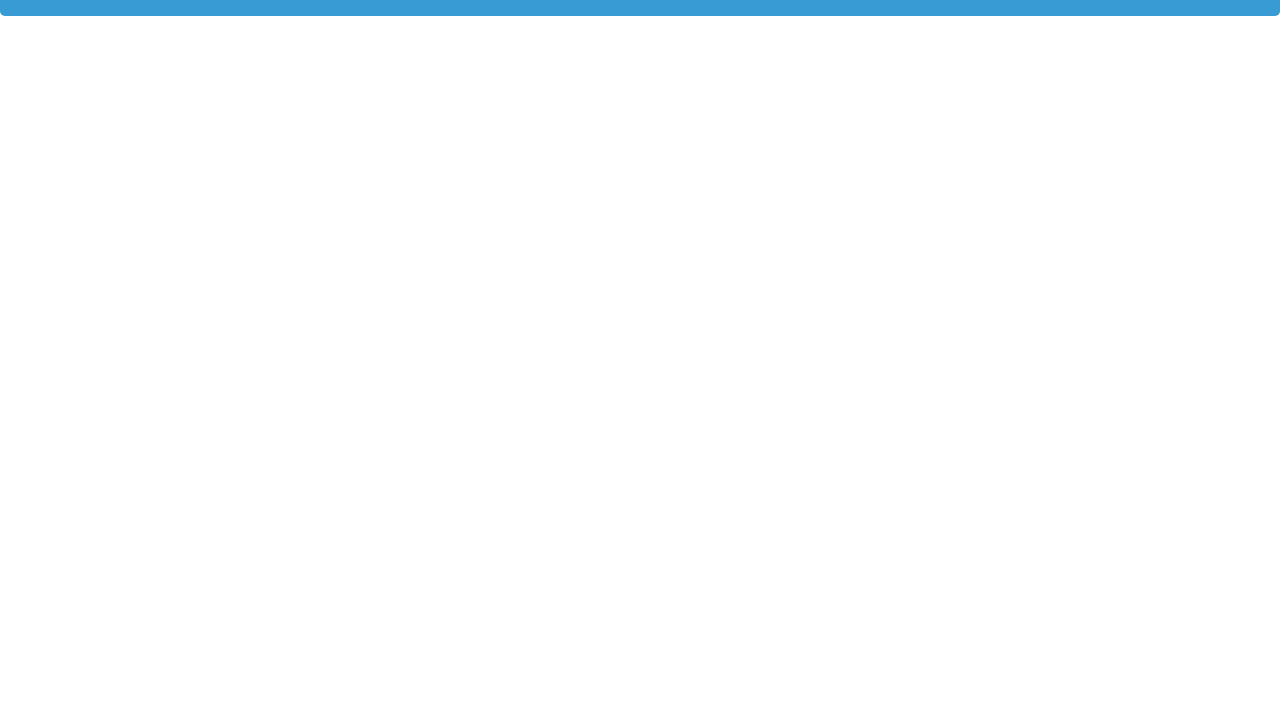
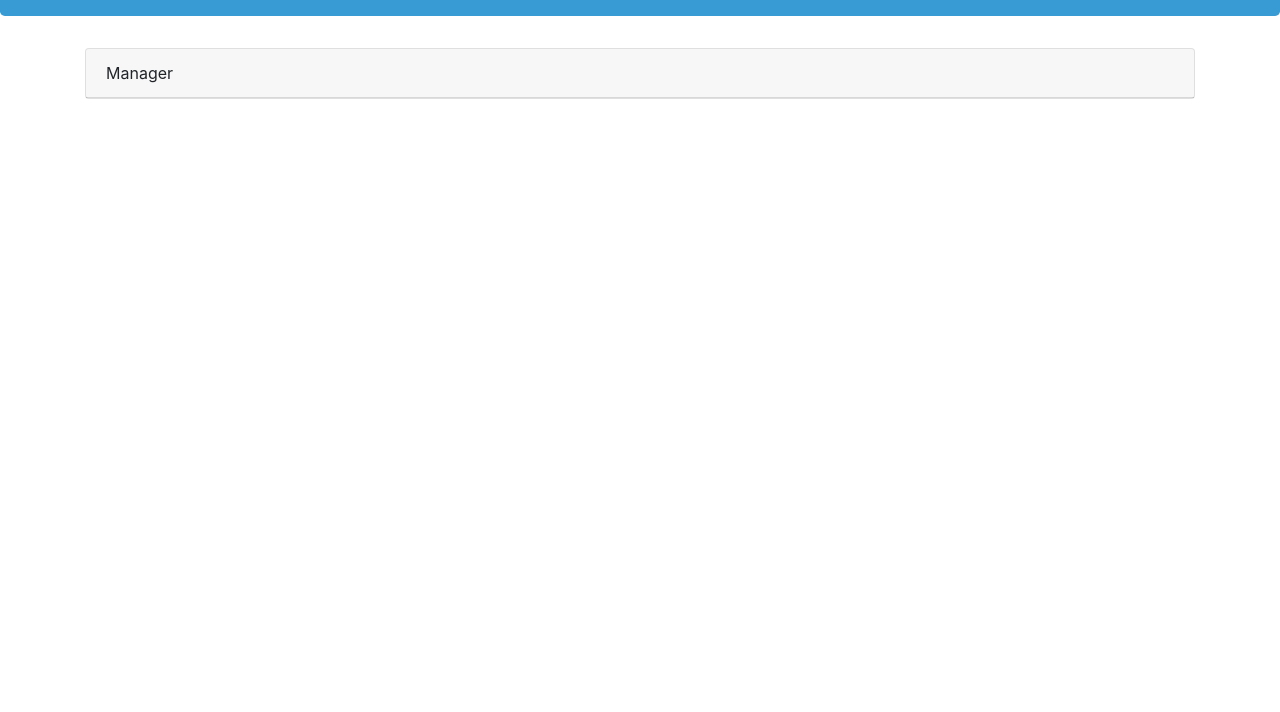
Before and after one commit to willyhuang18/Team-Profile-Generator, a plain HTML site: page dist/index.html in a window 1280 px wide. Shown: the part 88-800 px from the top of the page. Drawn offline with nearby package versions, Linux system fonts and the light colour scheme; a web font is replaced by a local one.

Commit message:
adding the card section

```diff
--- a/dist/index.html
+++ b/dist/index.html
@@ -17,6 +17,14 @@
     <div class="jumbotron text-center p-4 container-fluid" style="background-color:#389bd4 ;color: #fff;">
         <h1> <i class="fas fa-laptop-code"></i><strong>My Team</strong></h1>
     </div>
-
+    <div class="container">
+        <div class="row ">
+            <div class="col">
+                <div class="card">
+                    <div class="card-header">Manager</div>
+                </div>
+            </div>
+        </div>
+    </div>
 </body>
 </html>
```
